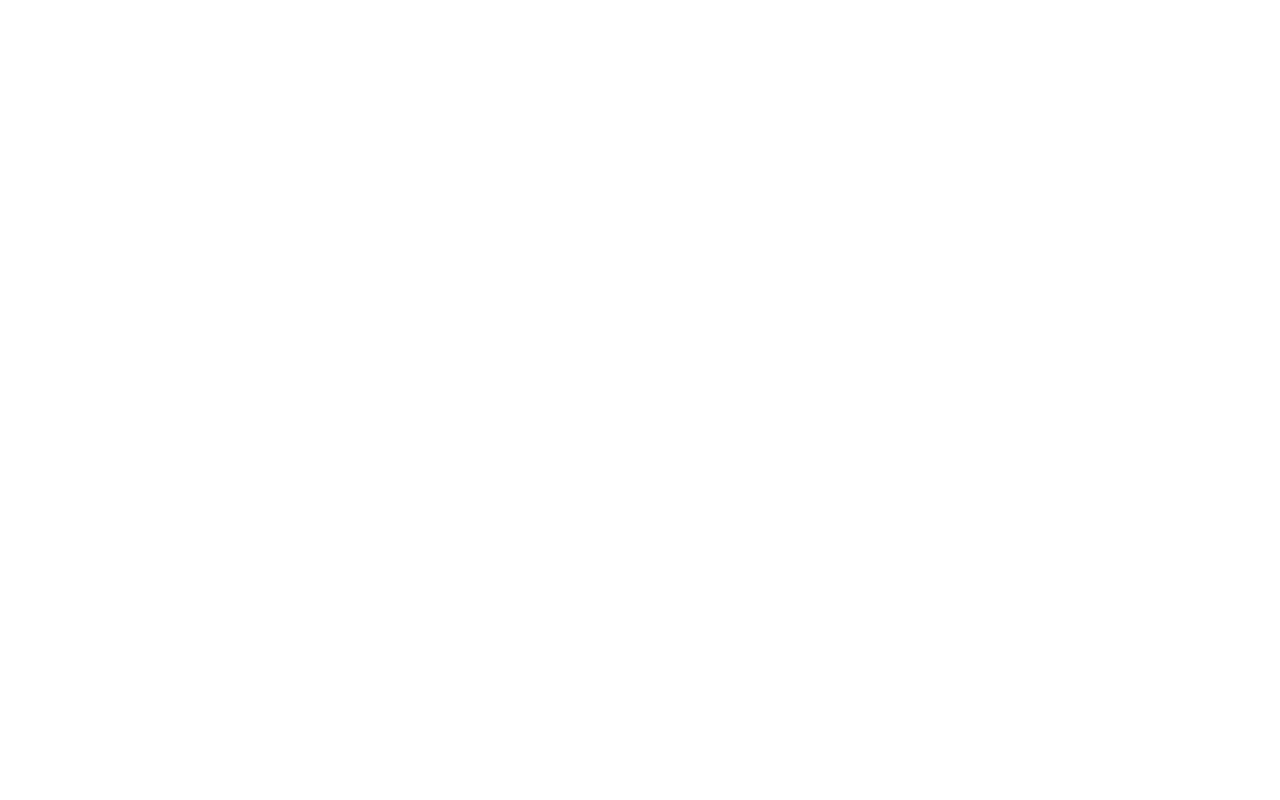
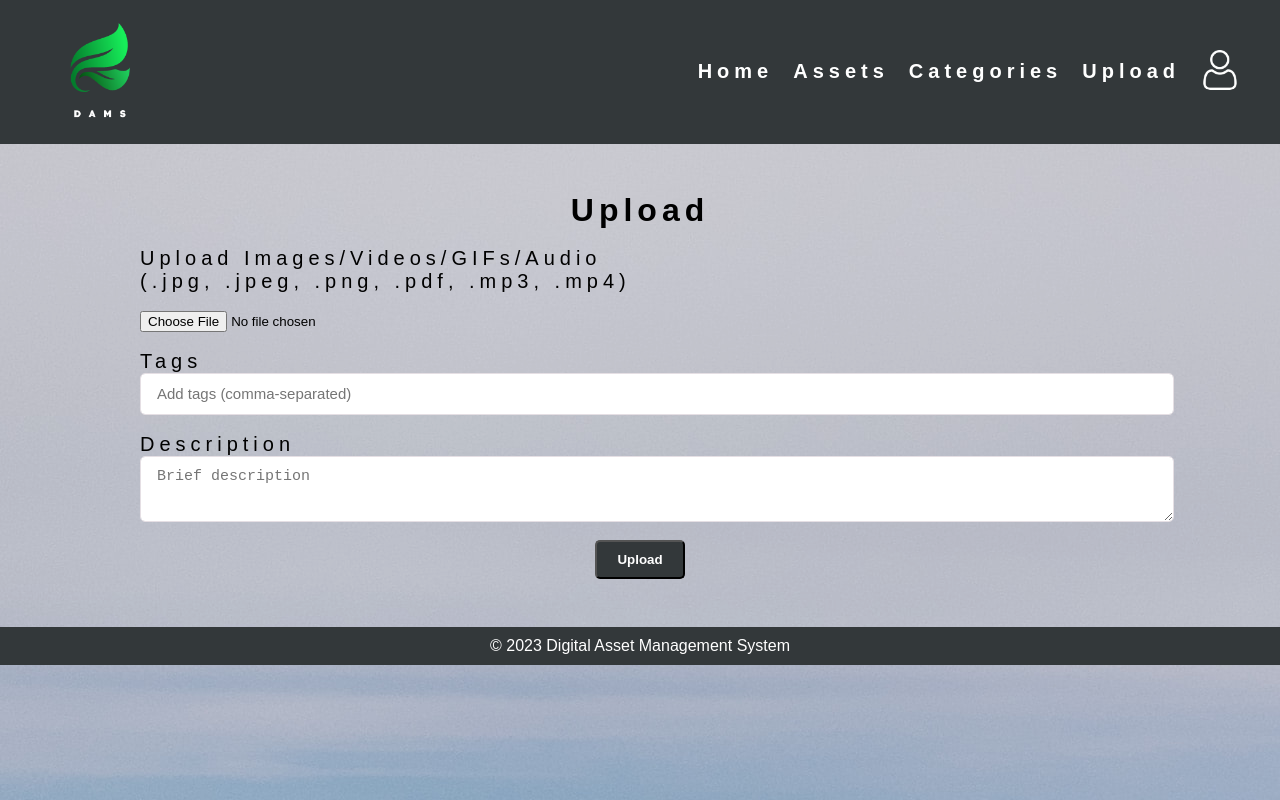
Before and after one commit to JashanpreetSinghp09/Digital-Asset-Management-System, a website: page DAMS_Project/html/upload.html in a window 1280 px wide. Drawn offline with Linux system fonts and the light colour scheme.

Commit message:
upload functionality created
upload.html and auth.js edited

```diff
--- a/DAMS_Project/html/upload.html
+++ b/DAMS_Project/html/upload.html
@@ -0,0 +1,76 @@
+<!DOCTYPE html>
+<html lang="en">
+<head>
+    <!-- Include your existing meta tags and stylesheets here -->
+
+    <title>Upload</title>
+    <!-- <link rel="stylesheet" href="../css/upload.css"> -->
+    <link rel="stylesheet" href="../css/homeStyle.css">
+    <link rel="stylesheet" href="../css/profile.css">
+</head>
+<body>
+    <header>
+        <!-- Include your header content as shown in your original HTML -->
+        <nav>
+            <a href="home.html" class="nav-hover">
+                <img src="../images/dams_logo.png" class="logo" alt="logo">
+            </a>
+            <ul class="nav-links">
+                <li class="nav-hover"><a href="home.html">Home</a></li>
+                <li class="nav-hover"><a href="assets.html">Assets</a></li>
+                <li class="nav-hover"><a href="#">Categories</a></li>
+                <li class="nav-hover"><a href="upload.html">Upload</a></li>
+                <a href="profile.html">
+                    <img src="../images/profile.png" class="profile_logo nav-hover" alt="profile_logo" />
+                </a>
+            </ul>
+        </nav>
+    </header>
+
+    <main>
+        <!-- <section class="hero">
+            <h1>Upload</h1>
+            <form id="upload-form">
+                <input type="file" id="file-input" accept=".jpg, .jpeg, .png, .pdf" required>
+                <input type="text" class="form-control" id="tags-input" placeholder="Add tags (comma-separated)">
+                <textarea id="description-input" class="form-control" placeholder="Brief description"></textarea>
+                <button type="button"  id="upload-button">Up load</button>
+            </form>
+        </section> -->
+
+        <form class="file-upload">
+            <!-- Contact detail -->
+            <div class="bg-secondary-soft px-4 py-5 rounded">
+                <h1>Upload</h1>
+                <br>
+                <!-- First Name -->
+                <div class="fields">
+                    <label class="h3" for="file-input"> Upload Images/Videos/GIFs/Audio <br>(.jpg, .jpeg, .png, .pdf, .mp3, .mp4)</label> <br> </br>
+                    <input type="file" id="file-input" accept=".jpg, .jpeg, .png, .pdf .mp3 .mp4" required>
+                </div>
+                <br>
+                <!-- Last name -->
+                <div class="fields">
+                    <label class="h3" for="tags-input">Tags</label>
+                    <input type="text" class="form-control" id="tags-input" placeholder="Add tags (comma-separated)" required>
+                </div>
+                <br>
+                <!-- Username/Email -->
+                <div class="fields">
+                    <label class="h3" for="description-input">Description</label>
+                    <textarea id="description-input" class="form-control" placeholder="Brief description" required></textarea>
+                </div>
+                <br>
+                <button type="button" class="cta-button" id="upload-button" onclick="uploadFile()">Upload</button>
+            </div>
+        </form>
+        <!-- Add more sections for your content here -->
+    </main>
+
+    <footer>
+        <p>&copy; 2023 Digital Asset Management System</p>
+    </footer>
+    <script src="../javascript/auth.js"></script>
+    <script src="../javascript/upload.js"></script>
+</body>
+</html>
--- a/DAMS_Project/javascript/auth.js
+++ b/DAMS_Project/javascript/auth.js
@@ -238,3 +238,51 @@ function DeleteUser(){
       console.error('Request error:', error);
     });
 }
+
+function uploadFile() {
+  const fileInput = document.getElementById("file-input");
+  const tagsInput = document.getElementById("tags-input");
+  const descriptionInput = document.getElementById("description-input");
+
+  const file = fileInput.files[0];
+  const tags = tagsInput.value.split(",").map(tag => tag.trim());
+  const description = descriptionInput.value;
+
+  if (!file) {
+      window.alert("Please select a file to upload.");
+  } else if (tags.length === 0) {
+      window.alert("Please add at least one tag.");
+  } else {
+      const formData = new FormData();
+      formData.append("file", file);
+      formData.append("tags", JSON.stringify(tags));
+      formData.append("description", description);
+
+      // Replace the following URL with your server endpoint for file upload
+      const uploadEndpoint = "/your-upload-endpoint";
+
+      fetch(uploadEndpoint, {
+          method: "POST",
+          body: formData,
+      })
+      .then(response => {
+          if (response.ok) {
+              return response.json();
+          } else {
+              throw new Error("Network response was not ok");
+          }
+      })
+      .then(data => {
+          if (data.success) {
+              window.alert("File uploaded successfully!");
+              // Optionally, redirect to another page or perform additional actions.
+          } else {
+              window.alert("Error: " + data.error);
+          }
+      })
+      .catch(error => {
+          console.error("Fetch error:", error);
+          window.alert("Fetch error: " + error.message);
+      });
+  }
+}
```
Also changed, not shown: DAMS_Project/html/home.html (+1 -1 lines).
